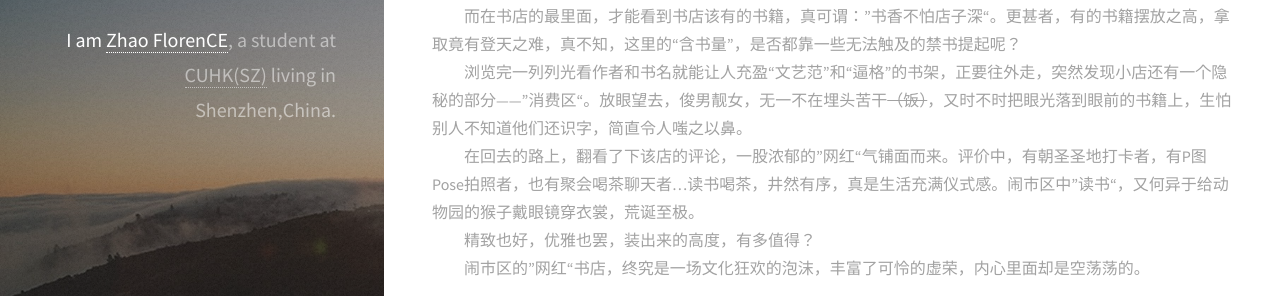
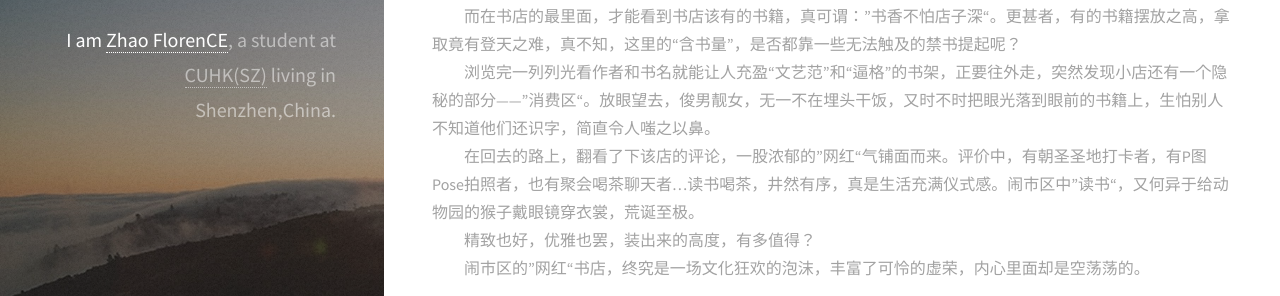
Before and after one commit to as3ert/blog, a Jekyll site: the page built from _posts/2021-01-01-当你在餐厅一样的书店读书，你在想什么？.md, in a window 1280 px wide and 900 px high, scrolled down 842 px, cut to the strip 0-522 px from the top of the window. Shown: the part 198-494 px from the top of the strip. Built offline with Jekyll 4.4.1, drawn with Linux system fonts in a browser that asks for light colours; nearby versions of some CDN libraries.

Commit message:
2021-01-05 16:07:21

```diff
--- a/_posts/2021-01-01-当你在餐厅一样的书店读书，你在想什么？.md
+++ b/_posts/2021-01-01-当你在餐厅一样的书店读书，你在想什么？.md
@@ -13,7 +13,7 @@ date: 2021-01-01 23:08:00
 
 &emsp;&emsp;最近在深圳万科里吃饭时，路过一家某某书店咖啡。后来得知店里的介绍美其名曰：“一座城市的精神空间”，不禁哑然失笑。没忍住强烈的好奇心，走进书店，映入眼帘的即是与书店毫无相干的杂物——有盲盒，有文具，有文创产品，还有一堆奇妙的“艺术品”，不得不说，小店不大，没用的东西还确实不少。<br>
 &emsp;&emsp;而在书店的最里面，才能看到书店该有的书籍，真可谓：”书香不怕店子深“。更甚者，有的书籍摆放之高，拿取竟有登天之难，真不知，这里的“含书量”，是否都靠一些无法触及的禁书提起呢？<br>
-&emsp;&emsp;浏览完一列列光看作者和书名就能让人充盈“文艺范”和“逼格”的书架，正要往外走，突然发现小店还有一个隐秘的部分——”消费区“。放眼望去，俊男靓女，无一不在埋头苦干~~（饭）~~，又时不时把眼光落到眼前的书籍上，生怕别人不知道他们还识字，简直令人嗤之以鼻。<br>
+&emsp;&emsp;浏览完一列列光看作者和书名就能让人充盈“文艺范”和“逼格”的书架，正要往外走，突然发现小店还有一个隐秘的部分——”消费区“。放眼望去，俊男靓女，无一不在埋头干饭，又时不时把眼光落到眼前的书籍上，生怕别人不知道他们还识字，简直令人嗤之以鼻。<br>
 &emsp;&emsp;在回去的路上，翻看了下该店的评论，一股浓郁的”网红“气铺面而来。评价中，有朝圣圣地打卡者，有P图Pose拍照者，也有聚会喝茶聊天者…读书喝茶，井然有序，真是生活充满仪式感。闹市区中”读书“，又何异于给动物园的猴子戴眼镜穿衣裳，荒诞至极。<br>
 &emsp;&emsp;精致也好，优雅也罢，装出来的高度，有多值得？<br>
 &emsp;&emsp;闹市区的”网红“书店，终究是一场文化狂欢的泡沫，丰富了可怜的虚荣，内心里面却是空荡荡的。
```
Also changed, not shown: _posts/2021-01-01-markdown语法.md (+1 -1 lines).
